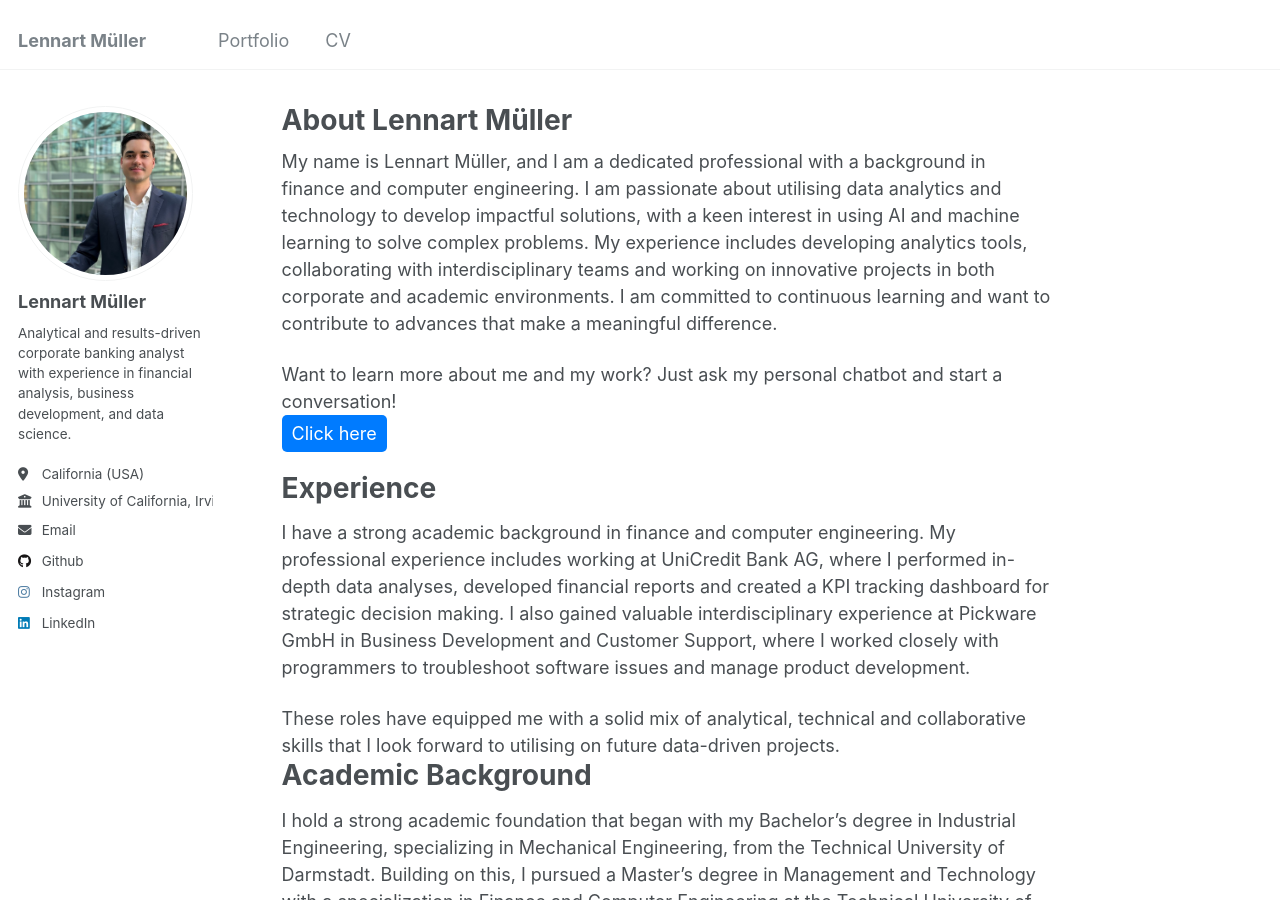
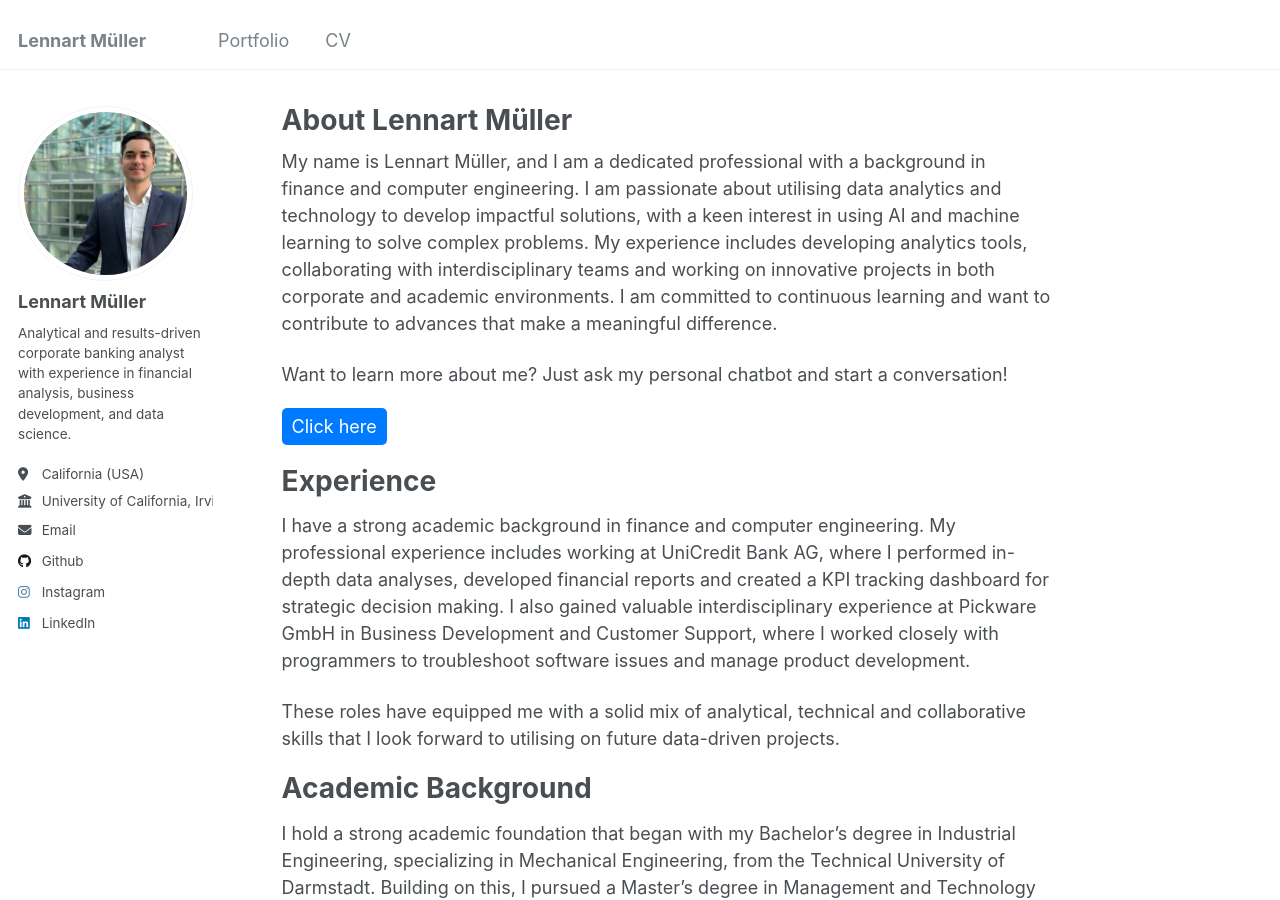
Before and after one commit to lennartmueller123/lennartmueller123.github.io, a Jekyll site: the page built from _pages/about.md, in a window 1280 px wide and 900 px high. Built offline with Jekyll 4.4.1, drawn with Linux system fonts in a browser that asks for light colours.

Commit message:
Update about.md

```diff
--- a/_pages/about.md
+++ b/_pages/about.md
@@ -9,9 +9,9 @@ redirect_from:
 
 My name is Lennart Müller, and I am a dedicated professional with a background in finance and computer engineering. I am passionate about utilising data analytics and technology to develop impactful solutions, with a keen interest in using AI and machine learning to solve complex problems. My experience includes developing analytics tools, collaborating with interdisciplinary teams and working on innovative projects in both corporate and academic environments. I am committed to continuous learning and want to contribute to advances that make a meaningful difference.
 <div>
-Want to learn more about me and my work? Just ask my personal chatbot and start a conversation!
+Want to learn more about me? Just ask my personal chatbot and start a conversation!
 </div>
-<div>
+<div style="margin-top: 20px;">
   <a href="https://chatgpt.com/g/g-673d31d1e5c08191ba939ead6158795f-lennart-muller" target="_blank" style="display: inline-block; padding: 5px 10px; color: white; background-color: #007BFF; border-radius: 5px; text-decoration: none;">Click here</a>
 </div>
 <div style="margin-top: 20px;">
@@ -23,10 +23,12 @@ I have a strong academic background in finance and computer engineering. My prof
 <div>
 These roles have equipped me with a solid mix of analytical, technical and collaborative skills that I look forward to utilising on future data-driven projects.
 </div>
+<div style="margin-top: 20px;">
+</div>
 
 Academic Background
 ======
 I hold a strong academic foundation that began with my Bachelor’s degree in Industrial Engineering, specializing in Mechanical Engineering, from the Technical University of Darmstadt. Building on this, I pursued a Master’s degree in Management and Technology with a specialization in Finance and Computer Engineering at the Technical University of Munich (TUM). To further expand my expertise, I completed an Accelerated Certificate Program (ACP) in Data Science at the University of California, Irvine (UCI).
-<div>
+<div style="margin-top: 1px;">
 This diverse academic background has provided me with a unique blend of engineering, financial analysis, and data science skills that position me well for tackling complex analytical challenges.
 </div>
```
